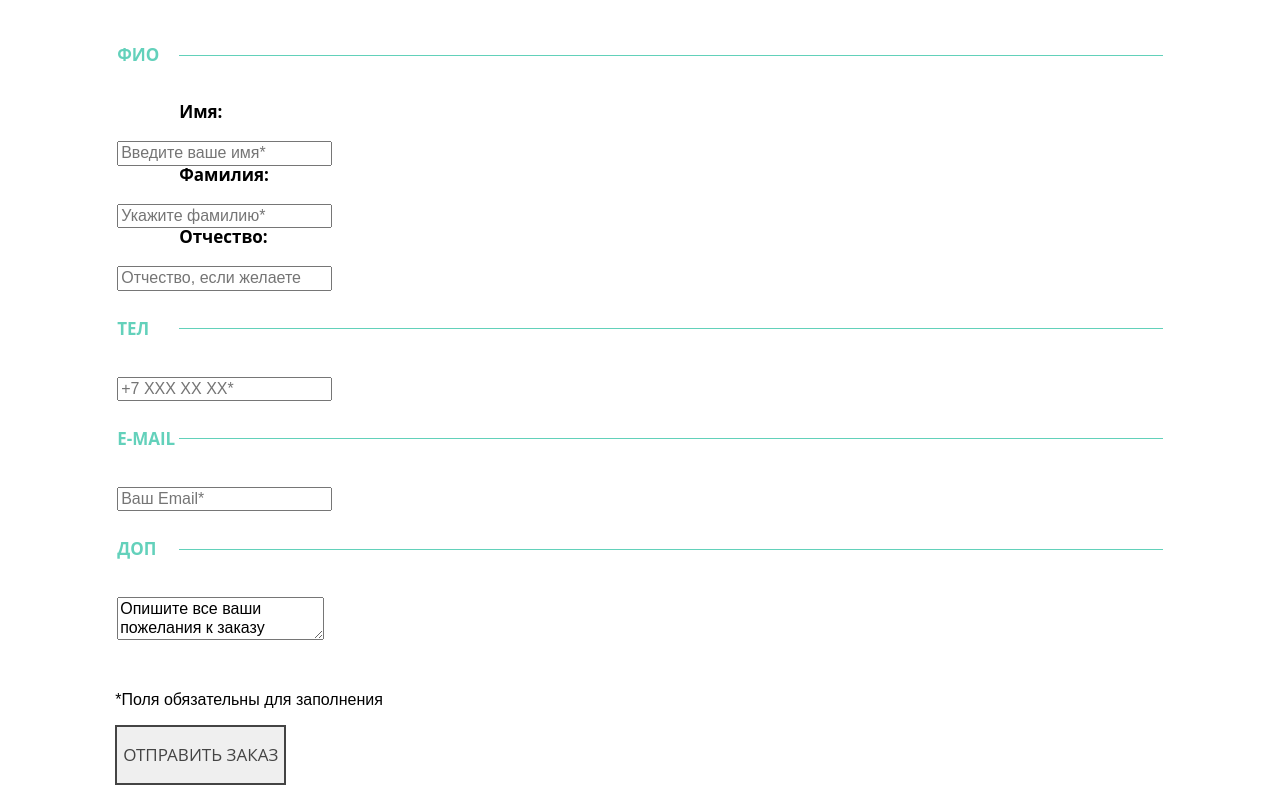
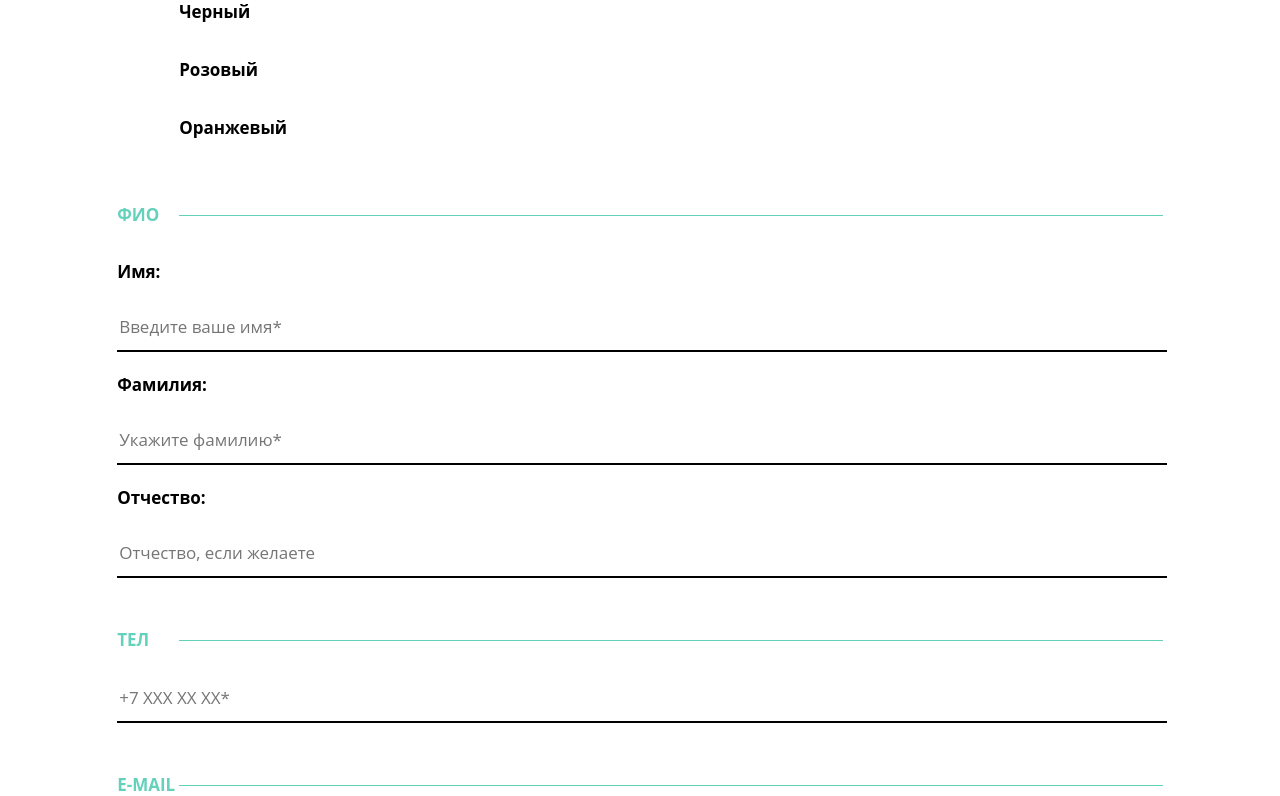
Before and after one commit to gucol/168138-mishka, a website: page form.html in a window 1280 px wide. Shown: the part 778-1574 px from the top of the page. Drawn offline with nearby package versions, Linux system fonts and the light colour scheme; files that its build step writes are made by us from their sources.

Commit message:
Доверстала форму

```diff
--- a/sass/blocks/btn.scss
+++ b/sass/blocks/btn.scss
@@ -1,4 +1,6 @@
 .btn {
+    background: $page-bg;
+    width: 100%;
     color: $text-color;
     font-family: $main-font;
     font-size: 17px;
--- a/sass/blocks/form-fieldset.scss
+++ b/sass/blocks/form-fieldset.scss
@@ -30,8 +30,52 @@
     color: $first-color;
     padding-left: 62px;
     margin-bottom: 20px;
+    padding-bottom: 20px;
+}
+
+.form-fieldset__label[for="name-field"],
+.form-fieldset__label[for="surname-field"],
+.form-fieldset__label[for="patronymic-field"] {
+    padding-left: 0px;
+    margin-bottom: 16px;
 }
 
 .form-fieldset__checkbox {
     display: none;
 }
+
+.form-fieldset__text,
+.form-fieldset__tel,
+.form-fieldset__email
+ {
+    width: 100%;
+    border: none;
+    border-bottom: 2px solid $first-color;
+    margin-bottom: 24px;
+    font-family: $main-font;
+    font-size: 17px;
+    line-height: 18px;
+    color: $text-color;
+    padding-bottom: 14px;
+}
+
+.form-fieldset__textarea {
+    border: 2px solid $first-color;
+    width: 100%;
+    min-height: 140px;
+    box-sizing: border-box;
+    padding: 16px 80px 16px 16px;
+    font-family: $main-font;
+    font-size: 17px;
+    line-height: 18px;
+    color: rgba($text-color, 0.3);
+}
+
+.page-form__text {
+    font-family: $main-font;
+    font-size: 14px;
+    line-height: 16px;
+    color: $text-color;
+    margin-top: -12px;
+    margin-bottom: 30px;
+}
```
